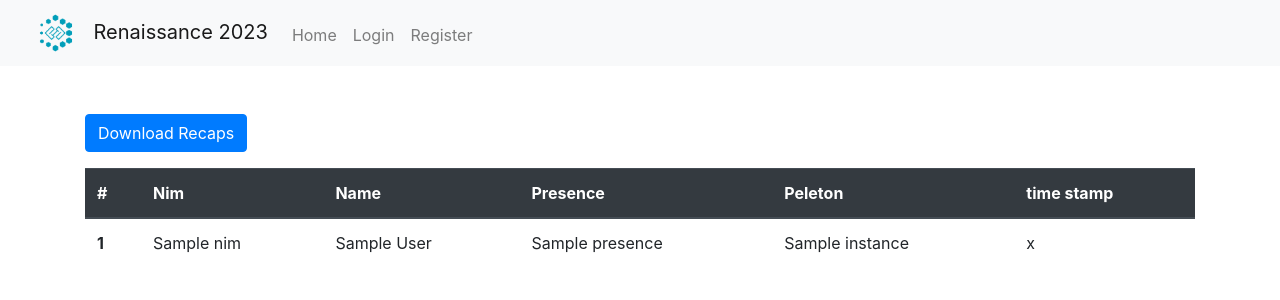
After one commit to bintangx1902/backup-karisma, a Django app: template assistant/templates/temp_/today_recaps.html in a window 1280 px wide. The commit adds this page. Shown: the top 300 px of the page. Run offline with Django 3.2, Linux system fonts and the light colour scheme; the template is opened without the code that fills it: most values are stand-ins (such as "Sample title", 1, 10 or a date in 2020).

Commit message:
update before logo

```diff
--- /dev/null
+++ b/assistant/templates/temp_/today_recaps.html
@@ -0,0 +1,48 @@
+{% extends 'base.html' %}
+
+{% block content %}
+<script>
+    let n = 1
+</script>
+
+<div class="container my-5">
+    <form action="{% url 'assist:today-present' %}" method="post" class="mb-3">
+        {% csrf_token %}
+        <button class="btn btn-primary">Download Recaps</button>
+    </form>
+    <table class="table">
+        <thead class="thead-dark">
+            <tr>
+                <th scope="col">#</th>
+                <th scope="col">Nim</th>
+                <th scope="col">Name</th>
+                <th scope="col">Presence</th>
+                <th scope="col">Peleton</th>
+                <th scope="col">time stamp</th>
+            </tr>
+        </thead>
+        <tbody>
+        {% for instance in qr %}
+        <!-- inner loop -->
+        {% for data in instance.qr_c.all %}
+            <tr>
+                <th scope="row">
+                    <script>
+                        document.write(n)
+                        n++
+                    </script>
+                </th>
+                <td>{{ data.user.user.nim }}</td>
+                <td>{{ data.user.first_name }} {{ data.user.last_name }}</td>
+                <td>{{ data.presence }}</td>
+                <td>{{ instance.class_name }}</td>
+                <td>{{ data.stamp }}</td>
+            </tr>
+        {% endfor %}
+        <!-- end inner loop -->
+        {% endfor %}
+        </tbody>
+    </table>
+
+</div>
+{% endblock %}
--- a/assistant/urls.py
+++ b/assistant/urls.py
@@ -11,6 +11,7 @@ urlpatterns = [
     path('change-password', AssistantChangePassword.as_view(), name='change-password'),
     path('generate-token', GenerateTokenToResetPassword.as_view(), name='generate-token'),
     path('finder', FinderView.as_view(), name='finder'),
+    path('download-today', DownloadTodayPresent.as_view(), name='today-present'),
 
     path('my-class', MyClassList.as_view(), name='my-class-list'),
     path('my-class/<slug:link>/generate-qr', GenerateQRCodeView.as_view(), name='generate-qr'),
```
Also changed, not shown: assistant/templates/temp_/landing.html (+10 -0 lines), assistant/views.py (+29 -0 lines), db.sqlite3, media/qr/qr_generated_84A9JxTR56wUmvSy.png (added).
